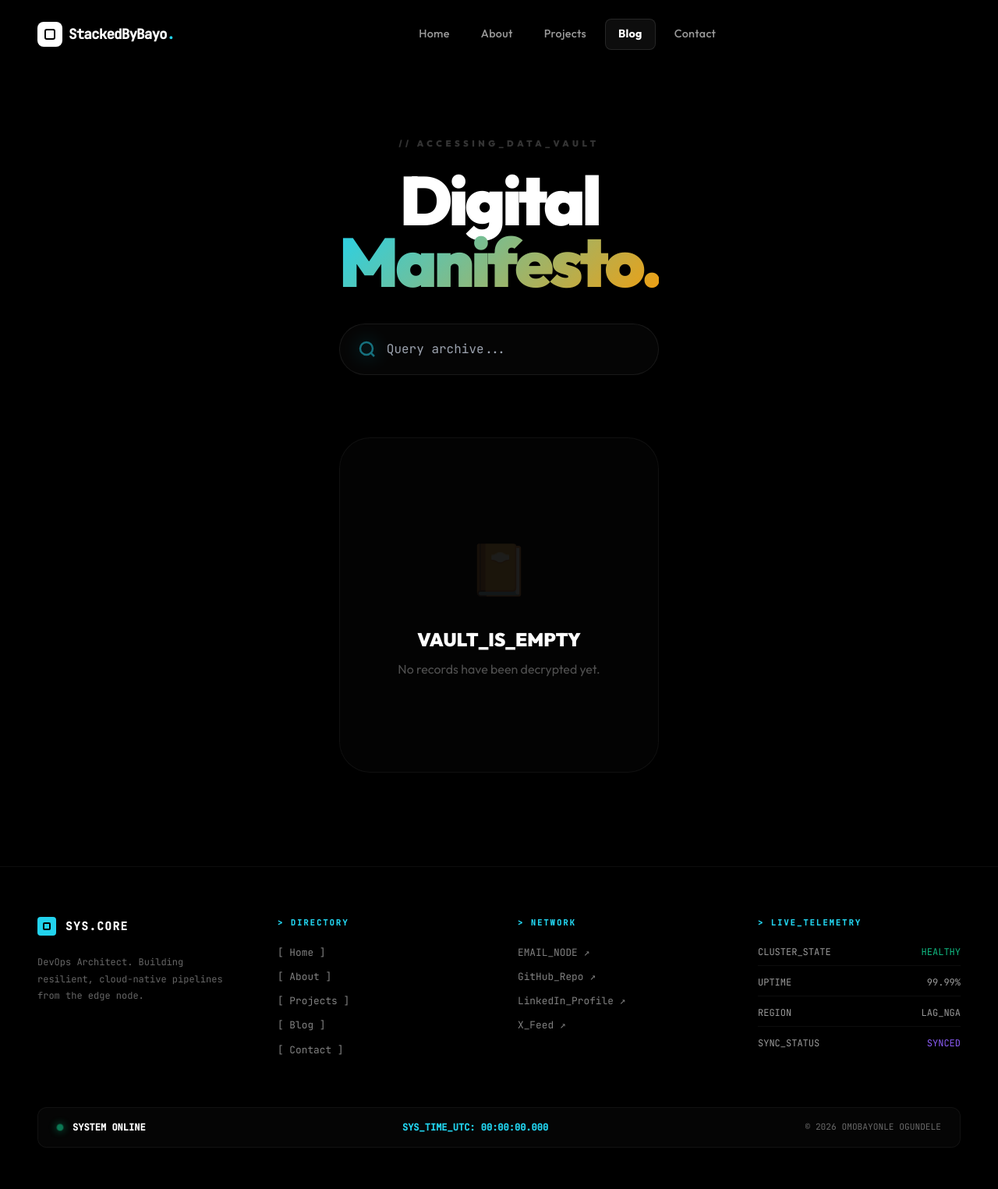
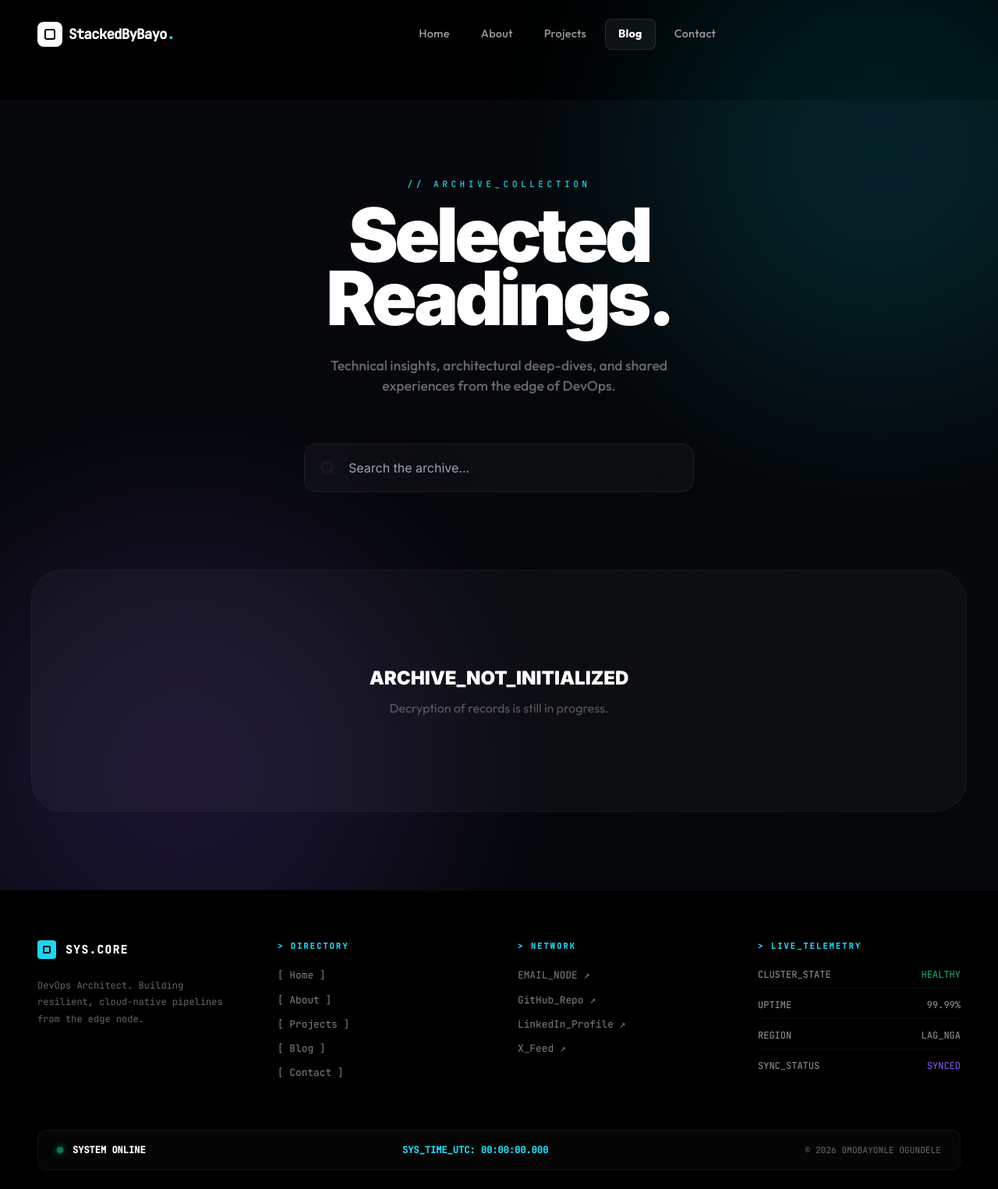
Before and after one commit to BayoJohn/Porfoli-website, a Flask app: page /blog in a window 1280 px wide. Shown: the whole page at 78% size. Before the commit the page ends 1472 px from the top, so only its background shows below. Run offline with Flask 3, Linux system fonts and the light colour scheme; data that the repository does not hold is empty; some libraries are stand-ins or nearby versions.

Commit message:
style: implement refined 'Glass Command Suite' blog design

```diff
--- a/app/templates/blog.html
+++ b/app/templates/blog.html
@@ -2,270 +2,328 @@
 {% block title %}Archive — StackedByBayo{% endblock %}
 {% block content %}
 
+<!-- Import Premium Font -->
 <style>
-  .blog-container {
-    padding: var(--container-padding) 24px 120px;
-    max-width: 1400px;
-    margin: 0 auto;
+  @import url('https://fonts.googleapis.com/css2?family=Inter:wght@400;500;700;900&display=swap');
+
+  :root {
+    --glass-bg: rgba(255, 255, 255, 0.03);
+    --glass-border: rgba(255, 255, 255, 0.08);
   }
 
-  /* Command Center Search */
-  .search-console {
-    max-width: 600px;
-    margin: 0 auto 80px;
+  .blog-page-wrapper {
+    position: relative;
+    overflow: hidden;
+    min-height: 100vh;
+    padding: 100px 24px;
+    background: #05070a; /* Deepest Obsidian */
+  }
+
+  /* Atmospheric Blobs */
+  .blob {
+    position: fixed;
+    width: 600px;
+    height: 600px;
+    border-radius: 50%;
+    filter: blur(120px);
+    z-index: 0;
+    opacity: 0.15;
+    pointer-events: none;
+    animation: blob-float 20s infinite alternate cubic-bezier(0.45, 0, 0.55, 1);
+  }
+  .blob-1 { background: var(--cyan); top: -10%; right: -10%; animation-delay: 0s; }
+  .blob-2 { background: #8b5cf6; bottom: -10%; left: -10%; animation-delay: -5s; }
+
+  @keyframes blob-float {
+    from { transform: translate(0, 0) scale(1); }
+    to { transform: translate(100px, 50px) scale(1.1); }
+  }
+
+  .blog-inner {
+    max-width: 1200px;
+    margin: 0 auto;
+    position: relative;
+    z-index: 1;
+  }
+
+  /* Editorial Header */
+  .editorial-header {
+    margin-bottom: 100px;
+    text-align: center;
+  }
+  .editorial-header h1 {
+    font-family: 'Inter', sans-serif;
+    font-size: clamp(3rem, 10vw, 6rem);
+    font-weight: 900;
+    color: #fff;
+    letter-spacing: -0.05em;
+    line-height: 0.85;
+    margin-bottom: 32px;
+  }
+  .editorial-header p {
+    font-size: 1.1rem;
+    color: rgba(255,255,255,0.4);
+    max-width: 500px;
+    margin: 0 auto;
+    font-weight: 500;
+  }
+
+  /* Glass Search */
+  .glass-search-wrap {
+    max-width: 500px;
+    margin: 60px auto 0;
     position: relative;
   }
-  .search-console input {
+  .glass-search-wrap input {
     width: 100%;
-    background: rgba(255,255,255,0.02);
-    border: 1px solid rgba(255,255,255,0.08);
-    border-radius: 100px;
-    padding: 20px 32px 20px 60px;
+    background: var(--glass-bg);
+    border: 1px solid var(--glass-border);
+    padding: 18px 24px 18px 56px;
+    border-radius: 16px;
     color: #fff;
-    font-family: 'JetBrains Mono', monospace;
+    font-family: 'Inter', sans-serif;
     font-size: 1rem;
     outline: none;
-    transition: all 0.3s;
-    backdrop-filter: blur(12px);
+    backdrop-filter: blur(20px);
+    transition: all 0.4s;
   }
-  .search-console input:focus {
-    border-color: var(--cyan-light);
-    box-shadow: 0 0 30px rgba(6,182,212,0.15);
-    background: rgba(255,255,255,0.04);
+  .glass-search-wrap input:focus {
+    border-color: rgba(255,255,255,0.2);
+    background: rgba(255,255,255,0.05);
+    box-shadow: 0 20px 40px rgba(0,0,0,0.4);
   }
-  .search-icon {
+  .search-ico {
     position: absolute;
-    left: 24px;
+    left: 20px;
     top: 50%;
     transform: translateY(-50%);
-    color: var(--cyan-light);
-    opacity: 0.5;
+    color: rgba(255,255,255,0.2);
   }
 
-  /* Monolith Grid */
-  .monolith-grid {
+  /* Glass Grid */
+  .glass-grid {
     display: grid;
-    grid-template-columns: repeat(auto-fill, minmax(380px, 1fr));
-    gap: 40px;
+    grid-template-columns: repeat(auto-fill, minmax(340px, 1fr));
+    gap: 32px;
   }
 
-  .blog-card {
-    background: rgba(255,255,255,0.01);
-    border: 1px solid rgba(255,255,255,0.05);
+  .glass-card {
+    background: var(--glass-bg);
+    border: 1px solid var(--glass-border);
     border-radius: 32px;
-    padding: 48px;
-    position: relative;
-    overflow: hidden;
-    transition: all 0.4s cubic-bezier(0.4, 0, 0.2, 1);
-    cursor: pointer;
+    padding: 40px;
+    backdrop-filter: blur(32px);
     text-decoration: none;
     display: flex;
     flex-direction: column;
-    justify-content: flex-end;
-    min-height: 480px;
-    transform-style: preserve-3d;
+    min-height: 420px;
+    position: relative;
+    overflow: hidden;
+    transition: all 0.5s cubic-bezier(0.23, 1, 0.32, 1);
   }
 
-  /* Dark Overlay */
-  .blog-card::before {
+  .glass-card::before {
     content: '';
     position: absolute;
     inset: 0;
-    background: linear-gradient(to top, rgba(5,8,15,1) 0%, rgba(5,8,15,0.8) 40%, transparent 100%);
-    z-index: 1;
+    background: radial-gradient(circle at top right, rgba(255,255,255,0.03), transparent 70%);
+    opacity: 0;
+    transition: opacity 0.5s;
   }
 
-  /* Scanline / CRT Effect */
-  .blog-card::after {
+  /* Blueprint Dot Grid (Hover only) */
+  .glass-card::after {
     content: '';
     position: absolute;
     inset: 0;
-    background: linear-gradient(rgba(18, 16, 16, 0) 50%, rgba(0, 0, 0, 0.1) 50%),
-                linear-gradient(90deg, rgba(255, 0, 0, 0.02), rgba(0, 255, 0, 0.01), rgba(0, 0, 255, 0.02));
-    background-size: 100% 4px, 3px 100%;
+    background-image: radial-gradient(rgba(255,255,255,0.05) 1px, transparent 1px);
+    background-size: 24px 24px;
+    opacity: 0;
+    transition: opacity 0.5s;
     pointer-events: none;
-    opacity: 0.2;
-    z-index: 2;
   }
 
-  .blog-card:hover {
-    transform: translateY(-12px) scale(1.02);
-    border-color: rgba(6,182,212,0.3);
-    box-shadow: 0 40px 80px rgba(0,0,0,0.8), 0 0 40px rgba(6,182,212,0.1);
+  .glass-card:hover {
+    transform: translateY(-12px);
+    border-color: rgba(255,255,255,0.15);
+    background: rgba(255,255,255,0.04);
+    box-shadow: 0 40px 80px rgba(0,0,0,0.5);
+  }
+  .glass-card:hover::before, .glass-card:hover::after {
+    opacity: 1;
   }
 
-  /* Card Image (if exists) */
-  .card-bg-img {
-    position: absolute;
-    inset: 0;
-    width: 100%;
-    height: 100%;
-    object-fit: cover;
-    opacity: 0.3;
-    transition: opacity 0.4s, transform 0.6s;
-    filter: grayscale(1) contrast(1.2);
-  }
-  .blog-card:hover .card-bg-img {
-    opacity: 0.5;
-    transform: scale(1.1);
-    filter: grayscale(0.5) contrast(1);
+  .post-tag {
+    font-family: 'JetBrains Mono', monospace;
+    font-size: 0.65rem;
+    color: var(--cyan-light);
+    text-transform: uppercase;
+    letter-spacing: 0.2em;
+    margin-bottom: 24px;
+    display: block;
+    opacity: 0.6;
   }
 
-  .card-metadata {
-    font-family: 'JetBrains Mono', monospace;
-    font-size: 0.7rem;
-    color: var(--cyan-light);
+  .post-title {
+    font-family: 'Inter', sans-serif;
+    font-size: 1.75rem;
+    font-weight: 800;
+    color: #fff;
+    line-height: 1.15;
     margin-bottom: 20px;
-    letter-spacing: 0.2em;
-    font-weight: 800;
-    z-index: 3;
-    display: flex;
-    align-items: center;
-    gap: 12px;
-  }
-  .card-metadata span {
-    background: rgba(6,182,212,0.1);
-    padding: 4px 10px;
-    border-radius: 4px;
+    letter-spacing: -0.03em;
   }
 
-  .card-title {
-    font-size: 1.8rem;
-    font-weight: 900;
-    color: #fff;
-    line-height: 1.1;
-    margin-bottom: 20px;
-    z-index: 3;
-    letter-spacing: -0.02em;
-    transition: all 0.3s;
-  }
-
-  .card-excerpt {
+  .post-preview {
+    font-family: 'Inter', sans-serif;
     font-size: 1rem;
-    color: rgba(255,255,255,0.4);
-    line-height: 1.7;
-    z-index: 3;
+    color: rgba(255,255,255,0.35);
+    line-height: 1.6;
+    margin-bottom: auto;
     display: -webkit-box;
     -webkit-line-clamp: 3;
     -webkit-box-orient: vertical;
     overflow: hidden;
-    font-weight: 500;
   }
 
-  /* Hover Title Glitch */
-  .blog-card:hover .card-title {
+  .post-footer {
+    margin-top: 40px;
+    display: flex;
+    justify-content: space-between;
+    align-items: center;
+    padding-top: 24px;
+    border-top: 1px solid rgba(255,255,255,0.05);
+  }
+
+  .read-time {
+    font-family: 'JetBrains Mono', monospace;
+    font-size: 0.7rem;
+    color: rgba(255,255,255,0.2);
+    font-weight: 700;
+  }
+
+  .post-arrow {
+    width: 24px;
+    height: 24px;
     color: #fff;
-    text-shadow: 2px 0 rgba(255,0,255,0.5), -2px 0 rgba(0,255,255,0.5);
+    opacity: 0.2;
+    transition: all 0.3s;
+  }
+  .glass-card:hover .post-arrow {
+    opacity: 1;
+    transform: translateX(4px);
+    color: var(--cyan-light);
+  }
+
+  /* Empty State */
+  .empty-state {
+    text-align: center;
+    padding: 120px 40px;
+    border: 1px dashed var(--glass-border);
+    border-radius: 40px;
+    background: var(--glass-bg);
   }
 
   @media (max-width: 767px) {
-    .monolith-grid { grid-template-columns: 1fr !important; }
-    .blog-card { min-height: 400px; padding: 32px; }
-  }
-
-  #search-no-results {
-    text-align: center;
-    padding: 100px 0;
-    display: none;
+    .glass-grid { grid-template-columns: 1fr; }
+    .blog-page-wrapper { padding: 60px 20px; }
+    .editorial-header h1 { font-size: 3.5rem; }
   }
 </style>
 
-<div class="blog-container">
+<div class="blog-page-wrapper">
 
-  <!-- Header -->
-  <div style="text-align:center; margin-bottom:80px;" class="reveal">
-    <p style="font-size:0.7rem;font-weight:900;text-transform:uppercase;letter-spacing:0.4em;color:rgba(255,255,255,0.2);margin-bottom:24px;">// ACCESSING_DATA_VAULT</p>
-    <h1 style="font-size:clamp(2.5rem,8vw,5.5rem);font-weight:900;color:#fff;line-height:0.9;margin-bottom:40px;letter-spacing:-0.05em;">Digital<br><span class="g-text">Manifesto.</span></h1>
+  <!-- Blobs -->
+  <div class="blob blob-1"></div>
+  <div class="blob blob-2"></div>
 
-    <div class="search-console">
-      <svg class="search-icon" width="24" height="24" viewBox="0 0 24 24" fill="none" stroke="currentColor" stroke-width="2.5"><circle cx="11" cy="11" r="8"></circle><line x1="21" y1="21" x2="16.65" y2="16.65"></line></svg>
-      <input type="text" id="blog-search" placeholder="Query archive..." autocomplete="off">
+  <div class="blog-inner">
+
+    <!-- Editorial Header -->
+    <header class="editorial-header reveal">
+      <p style="font-family:'JetBrains Mono'; font-size:0.7rem; letter-spacing:0.4em; color:var(--cyan-light); margin-bottom:16px;">// ARCHIVE_COLLECTION</p>
+      <h1>Selected<br>Readings.</h1>
+      <p>Technical insights, architectural deep-dives, and shared experiences from the edge of DevOps.</p>
+
+      <div class="glass-search-wrap">
+        <svg class="search-ico" width="20" height="20" viewBox="0 0 24 24" fill="none" stroke="currentColor" stroke-width="3"><circle cx="11" cy="11" r="8"></circle><line x1="21" y1="21" x2="16.65" y2="16.65"></line></svg>
+        <input type="text" id="blog-search" placeholder="Search the archive..." autocomplete="off">
       </div>
-  </div>
+    </header>
 
     {% if posts %}
-  <div class="monolith-grid" id="post-grid">
+    <div class="glass-grid" id="post-grid">
       {% for post in posts %}
       {% set rt = (post.body | striptags | wordcount / 200) | int + 1 %}
-    <a href="/blog/{{ post.id }}" class="blog-card reveal">
+      <a href="/blog/{{ post.id }}" class="glass-card reveal">
 
-      <!-- Subtle Background Image -->
-      {% if post.image %}
-      <img src="/static/uploads/{{ post.image }}" class="card-bg-img" alt="">
-      {% endif %}
+        <span class="post-tag">{{ post.created_at.strftime('%B %d, %Y') }}</span>
 
-      <div class="card-metadata">
-        <span>{{ post.created_at.strftime('%m.%d.%y') }}</span>
-        <span style="color:rgba(255,255,255,0.3);">|</span>
-        <span>{{ rt }}M_READ</span>
+        <h2 class="post-title">{{ post.title }}</h2>
+
+        <p class="post-preview">
+          {{ post.description | default(post.body | striptags | truncate(140)) }}
+        </p>
+
+        <div class="post-footer">
+          <span class="read-time">{{ rt }} MIN READ</span>
+          <svg class="post-arrow" fill="none" viewBox="0 0 24 24" stroke="currentColor" stroke-width="2.5"><path d="M13 7l5 5m0 0l-5 5m5-5H6"/></svg>
         </div>
-
-      <h2 class="card-title">{{ post.title }}</h2>
-
-      <div class="card-excerpt">
-        {{ post.description | default(post.body | striptags | truncate(160)) }}
-      </div>
-
-      <!-- Static noise / grain overlay on hover -->
-      <div class="hover-noise" style="position:absolute; inset:0; background:url('https://grainy-gradients.vercel.app/noise.svg'); opacity:0; pointer-events:none; z-index:4; transition:opacity 0.3s; mix-blend-mode:overlay;"></div>
       </a>
       {% endfor %}
     </div>
 
-  <div id="search-no-results">
-    <p style="font-size:4rem; margin-bottom:24px; opacity:0.2;">🔍</p>
-    <h2 style="font-size:1.5rem; font-weight:900; color:#fff;">NO_MATCHING_RECORDS</h2>
-    <p style="color:rgba(255,255,255,0.3); margin-top:8px;">Refine your query and try again.</p>
+    <!-- No Results Search State -->
+    <div id="search-no-results" style="display:none; text-align:center; padding:100px 0;">
+      <h2 style="font-family:'Inter'; color:#fff; font-size:1.5rem; font-weight:900;">NO_RESULTS_FOUND</h2>
+      <p style="color:rgba(255,255,255,0.3); margin-top:8px;">Try different keywords or filters.</p>
     </div>
 
     {% else %}
-  <div style="padding:120px 48px; text-align:center; background:rgba(255,255,255,0.01); border:1px solid rgba(255,255,255,0.05); border-radius:40px;" class="reveal">
-    <p style="font-size:4rem; margin-bottom:24px; opacity:0.1;">📔</p>
-    <h2 style="font-size:1.5rem; font-weight:900; color:#fff;">VAULT_IS_EMPTY</h2>
-    <p style="color:rgba(255,255,255,0.3); margin-top:8px;">No records have been decrypted yet.</p>
+    <div class="empty-state reveal">
+      <h2 style="font-family:'Inter'; color:#fff; font-size:1.5rem; font-weight:900;">ARCHIVE_NOT_INITIALIZED</h2>
+      <p style="color:rgba(255,255,255,0.3); margin-top:8px;">Decryption of records is still in progress.</p>
     </div>
     {% endif %}
 
   </div>
+</div>
 
 <script>
-  /* ── Live Search Logic ── */
+  /* ── Smooth Search ── */
   const searchInput = document.getElementById('blog-search');
-  const postCards = document.querySelectorAll('.blog-card');
+  const cards = document.querySelectorAll('.glass-card');
   const noResults = document.getElementById('search-no-results');
 
   if(searchInput) {
     searchInput.addEventListener('input', (e) => {
-      const query = e.target.value.toLowerCase();
-      let visibleCount = 0;
+      const q = e.target.value.toLowerCase();
+      let count = 0;
 
-      postCards.forEach(card => {
-        const title = card.querySelector('.card-title').textContent.toLowerCase();
-        const excerpt = card.querySelector('.card-excerpt').textContent.toLowerCase();
+      cards.forEach(card => {
+        const title = card.querySelector('.post-title').textContent.toLowerCase();
+        const preview = card.querySelector('.post-preview').textContent.toLowerCase();
 
-        if(title.includes(query) || excerpt.includes(query)) {
+        if(title.includes(q) || preview.includes(q)) {
           card.style.display = 'flex';
-          visibleCount++;
+          count++;
         } else {
           card.style.display = 'none';
         }
       });
 
-      noResults.style.display = visibleCount === 0 ? 'block' : 'none';
+      noResults.style.display = count === 0 ? 'block' : 'none';
     });
   }
 
-  /* ── Interactive Card Tilt ── */
-  postCards.forEach(card => {
+  /* ── Subtle 3D Tilt ── */
+  cards.forEach(card => {
     card.addEventListener('mousemove', (e) => {
       const rect = card.getBoundingClientRect();
-      const x = e.clientX - rect.left;
-      const y = e.clientY - rect.top;
+      const x = (e.clientX - rect.left) / rect.width - 0.5;
+      const y = (e.clientY - rect.top) / rect.height - 0.5;
 
-      const xPercent = (x / rect.width - 0.5) * 10;
-      const yPercent = (y / rect.height - 0.5) * -10;
-
-      card.style.transform = `perspective(1000px) rotateX(${yPercent}deg) rotateY(${xPercent}deg) translateY(-12px) scale(1.02)`;
+      card.style.transform = `perspective(1000px) rotateX(${y * -5}deg) rotateY(${x * 5}deg) translateY(-8px)`;
     });
 
     card.addEventListener('mouseleave', () => {
```
Lines whose indentation alone changed are shown as unchanged.
